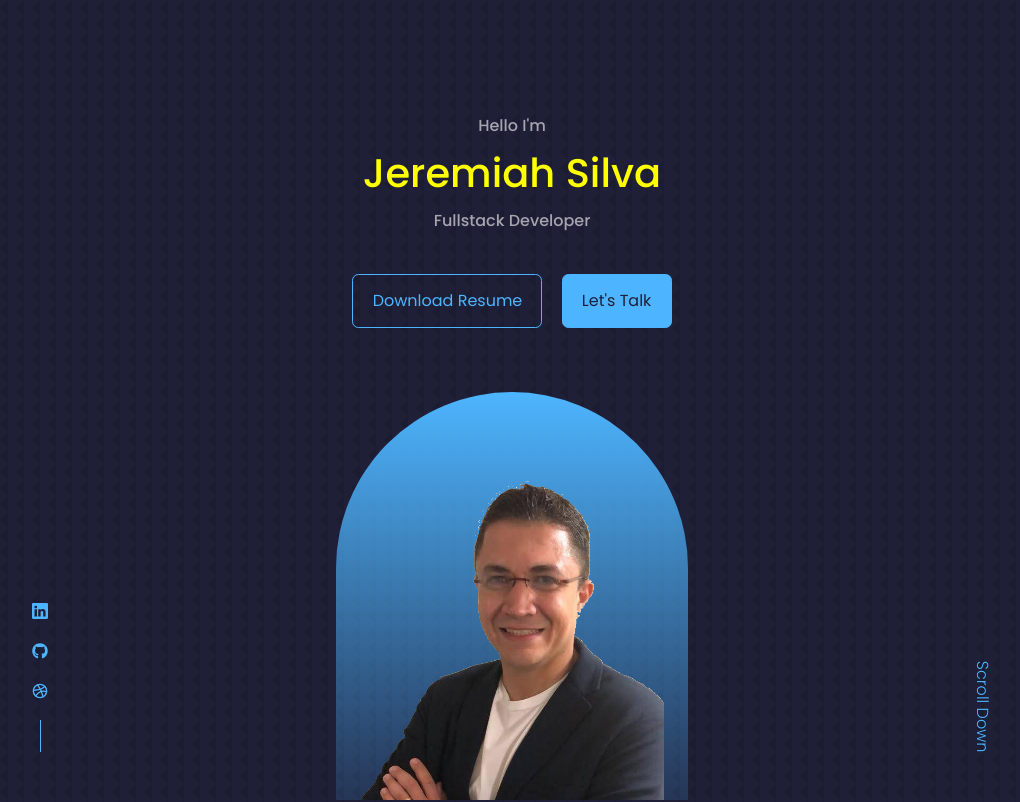
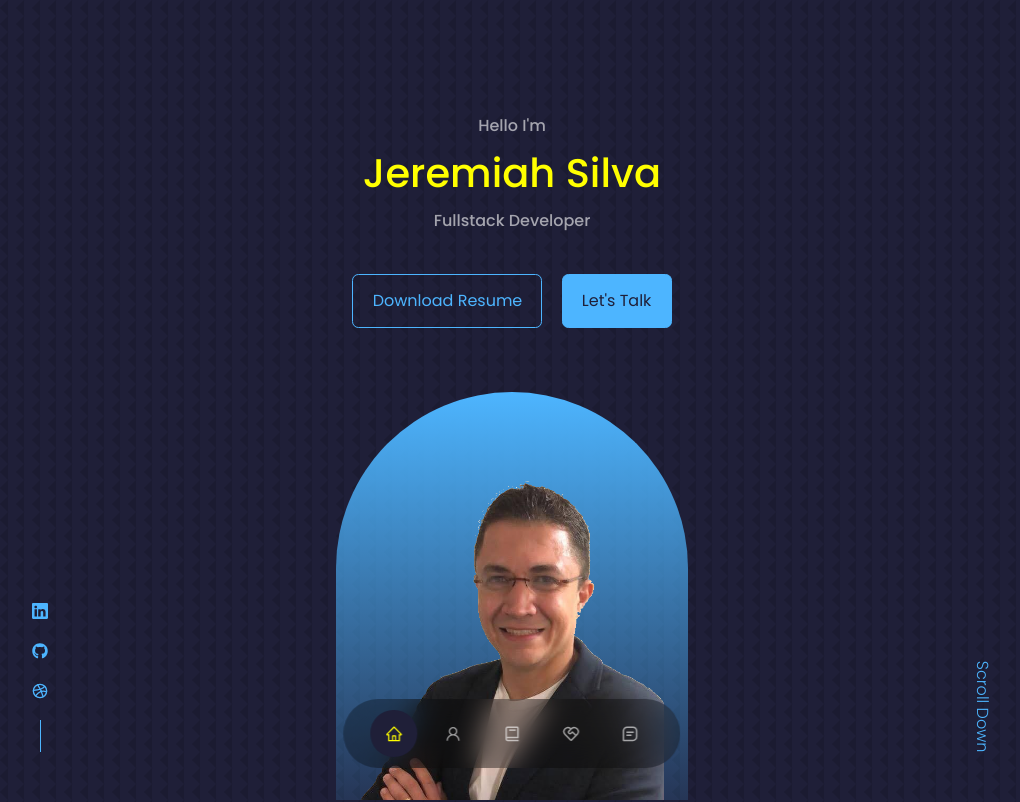
Before and after one commit to Jeremiah-Silva/jeremiah--portfolio, a React (Create React App) app: page / in a window 1280 px wide. Shown: the top 802 px of the page, without its empty margins (128-1148 px from the left). Built offline with nearby package versions, Linux system fonts and the light colour scheme.

Commit message:
Created NavBar component

```diff
--- a/src/components/nav/Nav.jsx
+++ b/src/components/nav/Nav.jsx
@@ -1,23 +1,22 @@
 import React from 'react';
 import './nav.css';
-import { AiOutlineHome } from 'react-icons/ai'
-import { AiOutlineUser } from 'react-icons/ai'
-import { BiBook } from 'react-icons/bi'
-import { RiServiceLine } from 'react-icons/ri'
-import { BiMessageSquareDetail } from 'react-icons/bi'
-
-
-
+import {AiOutlineHome} from 'react-icons/ai'
+import {AiOutlineUser} from 'react-icons/ai'
+import {BiBook} from 'react-icons/bi'
+import {RiServiceLine} from 'react-icons/ri'
+import {BiMessageSquareDetail} from 'react-icons/bi'
+import {useState} from 'react'
 
 const Nav = () => {
+  const [activeNav, setActiveNav] = useState('#')
   return (
-    <div>
-      <a href="#"><AiOutlineHome /></a>
-      <a href="#about"><AiOutlineUser /></a>
-      <a href="#experience"><BiBook /></a>
-      <a href="#services"><RiServiceLine /></a>
-      <a href="#contact"><BiMessageSquareDetail /></a>
-    </div>
+    <nav>
+      <a href="#" onClick={() => setActiveNav('#')} className={activeNav === '#' ? 'active' : ''}><AiOutlineHome/></a>
+      <a href="#about" onClick={() => setActiveNav('#about')} className={activeNav === '#about' ? 'active' : ''}><AiOutlineUser/></a>
+      <a href="#experience" onClick={() => setActiveNav('#experience')} className={activeNav === '#experience' ? 'active' : ''}><BiBook/></a>
+      <a href="#services" onClick={() => setActiveNav('#services')} className={activeNav === '#services' ? 'active' : ''}><RiServiceLine/></a>
+      <a href="#contact" onClick={() => setActiveNav('#contact')} className={activeNav === '#contact' ? 'active' : ''}><BiMessageSquareDetail/></a>
+    </nav>
   )
 }
 
```
